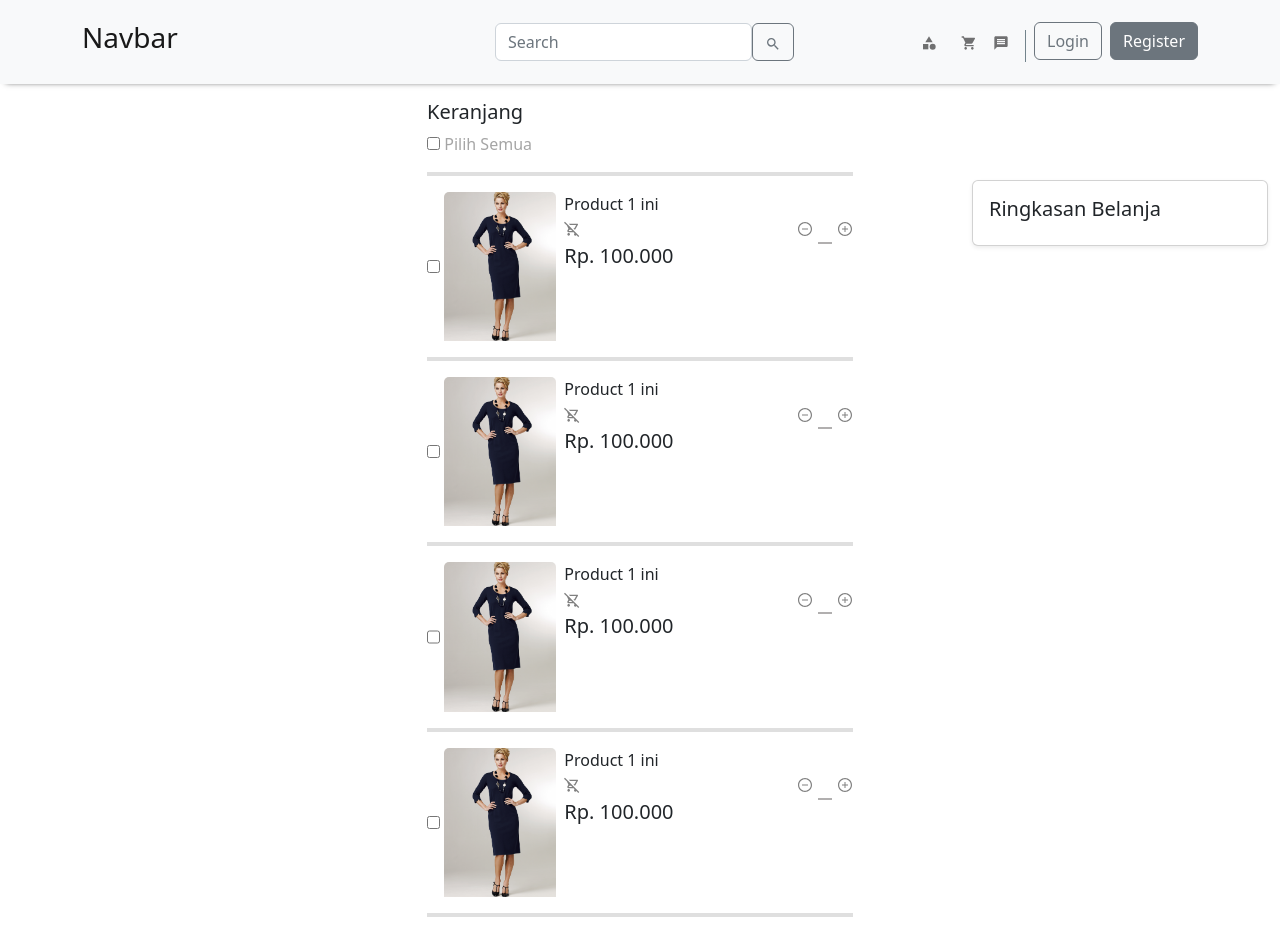
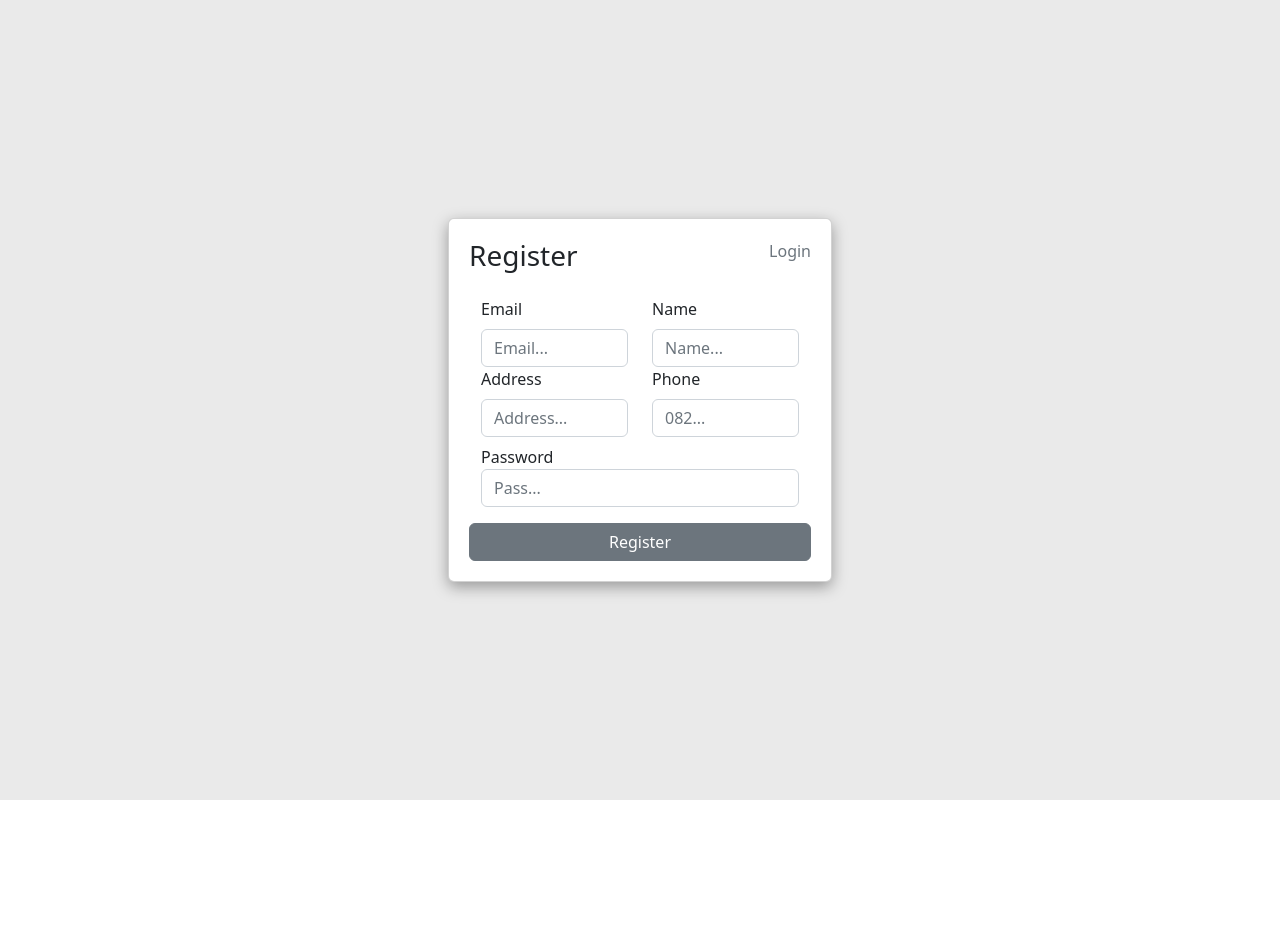
Before and after one commit to Irfani-ardhyansah/ecommerce-frontend-customer, a React (Create React App) app: page /register in a window 1280 px wide. After the commit the page ends 800 px from the top, so only its background shows below. Built offline with nearby package versions, Linux system fonts and the light colour scheme.

Commit message:
add login && register page

```diff
--- a/src/App.js
+++ b/src/App.js
@@ -1,11 +1,22 @@
 import Dashboard from './components/dashboard/Dashboard'
 import Cart from './components/cart/Cart'
+import Login from './components/auth/Login'
+import Register from './components/auth/Register'
+import { BrowserRouter, Route, Routes } from 'react-router-dom';
 
 function App() {
   return (
-    <>
-      <Cart />
-    </>
+    <BrowserRouter>
+        <Routes>
+          <Route path="/" exact element={<Login />} />
+          <Route path="/register" exact element={<Register />} />
+          {/* Route to protect unathenticated user   */}
+          {/* <Route exact path='/' element={<ProtectedRoute/>}> */}
+            <Route path="/dashboard" exact element={<Dashboard />} />
+            <Route path="/cart" exact element={<Cart />} />
+          {/* </Route> */}
+        </Routes>
+    </BrowserRouter>
   );
 }
 
--- /dev/null
+++ b/src/components/auth/Login.css
@@ -0,0 +1,24 @@
+.loginContainer {
+    display: flex;
+    align-items: center;
+    justify-content: center;
+    background-color: #eaeaea;
+    min-height: 100vh;
+}
+
+.loginLink {
+    text-decoration: none;
+    color: #6c757d;
+}
+
+.loginLink:hover {
+    color: #343a40;
+}
+
+.loginCard {
+    height: auto;
+    width: 30%;
+    padding: 20px;
+    box-shadow: rgba(0, 0, 0, 0.35) 0px 5px 15px;
+    border-radius: 10px;
+}
--- /dev/null
+++ b/src/components/auth/Login.js
@@ -0,0 +1,34 @@
+import './Login.css'
+import { Link } from 'react-router-dom';
+
+const Login = () => {
+    return (
+        <>
+            <div class="loginContainer">
+                <div class="card loginCard">
+                    <div class="loginTitle d-flex justify-content-between">
+                        <h3>Login</h3>
+                        <Link to="/register" class="loginLink">Register</Link>
+                    </div>
+                    <form class="mt-3">
+                        <div class="container">
+                            <div class="row">
+                                <label class="form-label">Email</label>
+                                <input type="email" class="form-control" placeholder="Email..." />
+                            </div>
+                            <div class="row mt-2">
+                                <label class="form-label">Password</label>
+                                <input type="password" class="form-control" placeholder="Pass..." />
+                            </div>
+                            <div class="row mt-3">
+                                <button class="btn btn-secondary">Login</button>
+                            </div>
+                        </div>
+                    </form>
+                </div>
+            </div>
+        </>
+    )
+}
+
+export default Login;
--- /dev/null
+++ b/src/components/auth/Register.js
@@ -0,0 +1,52 @@
+import './Login.css'
+import { Link } from 'react-router-dom';
+
+const Register = () => {
+    return (
+        <>
+            <div class="loginContainer">
+                <div class="card loginCard">
+                    <div class="loginTitle d-flex justify-content-between">
+                        <h3>Register</h3>
+                        <Link to="/" class="loginLink">Login</Link>
+                    </div>
+                    <form class="mt-3">
+                        <div class="container">
+                            <div class="row">
+                                <div class="col-lg-6">
+                                    <label class="form-label">Email</label>
+                                    <input type="email" class="form-control" placeholder="Email..." />
+                                </div>
+                                <div class="col-lg-6">
+                                    <label class="form-label">Name</label>
+                                    <input type="text" class="form-control" placeholder="Name..." />
+                                </div>
+                            </div>
+                            <div class="row">
+                                <div class="col-lg-6">
+                                    <label class="form-label">Address</label>
+                                    <input type="text" class="form-control" placeholder="Address..." />
+                                </div>
+                                <div class="col-lg-6">
+                                    <label class="form-label">Phone</label>
+                                    <input type="number" class="form-control" placeholder="082..." />
+                                </div>
+                            </div>
+                            <div class="row mt-2">
+                                <div class="col-lg-12">
+                                    <label class="loginLabel">Password</label>
+                                    <input type="password" class="form-control" placeholder="Pass..." />
+                                </div>
+                            </div>
+                            <div class="row mt-3">
+                                <button class="btn btn-secondary">Register</button>
+                            </div>
+                        </div>
+                    </form>
+                </div>
+            </div>
+        </>
+    )
+}
+
+export default Register;
--- a/src/components/cart/Cart.css
+++ b/src/components/cart/Cart.css
@@ -55,8 +55,8 @@ input::-webkit-inner-spin-button {
 }
 
 .cart .card-price {
-    width: 20rem;
-    margin-left: 60rem;
+    width: 23rem;
+    margin-left: 50rem;
     margin-top: 10vh;
     position: fixed;
 }
--- a/src/components/cart/Cart.js
+++ b/src/components/cart/Cart.js
@@ -115,9 +115,17 @@ const Cart = () => {
                     </div>
                     <hr />
                 </div>
+                <div class="container">
+                </div>
                 <div class="container card-price">
                     <div class="card shadow-sm p-3 mb-5 bg-white rounded">
                         <h5>Ringkasan Belanja</h5>
+                        <div class="d-flex justify-content-between">
+                            <p>Total harga (0 Barang)</p>
+                            <p>Rp0</p>
+                        </div>
+                        <hr style={{marginTop: '0'}} />
+                        <button class="btn btn-secondary">Beli</button>
                     </div>
                 </div>
             </div>
```
Also changed, not shown: src/components/login/Login.css (deleted), src/components/login/Login.js (deleted).
